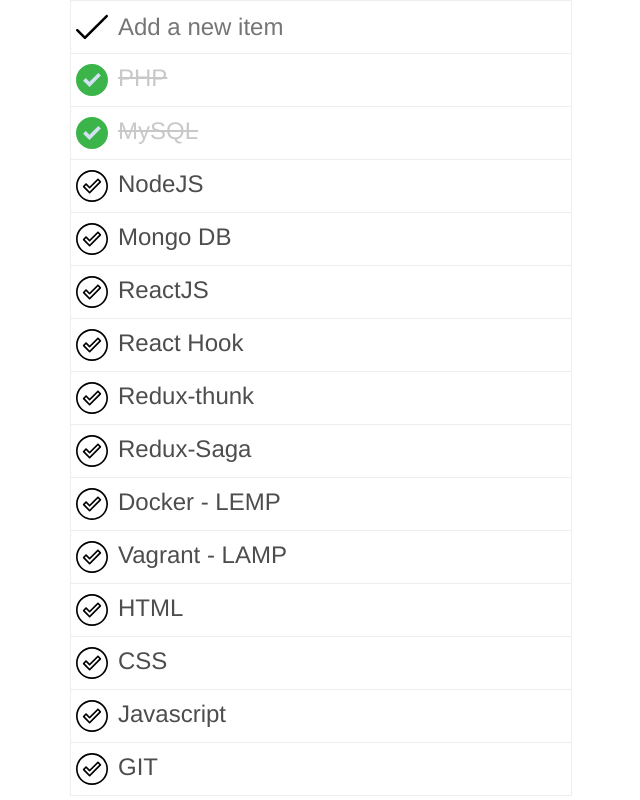
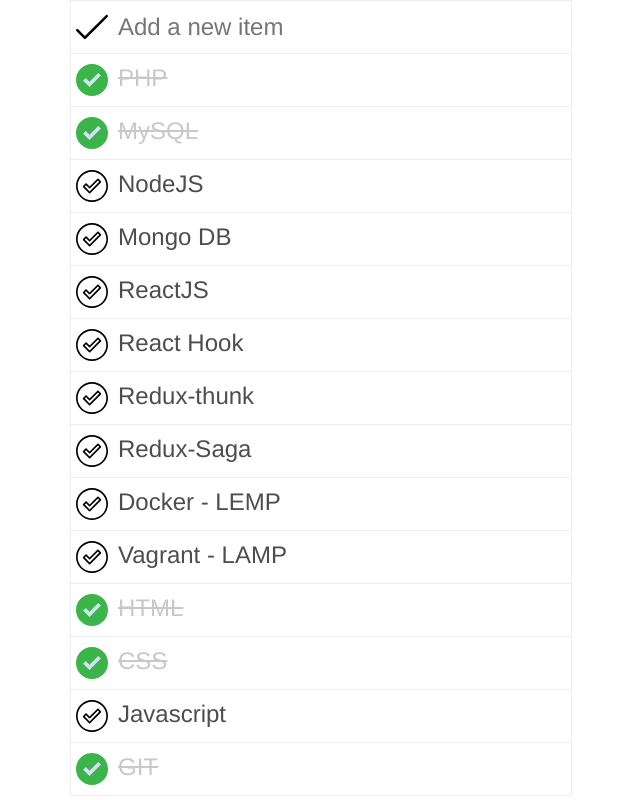
Before and after one commit to quangnguyen90/my_reactjs_case_study, a React (Create React App) app: page / in a window 1280 px wide. Shown: the whole page, without its empty margins (319-959 px from the left). Built offline with nearby package versions, Linux system fonts and the light colour scheme.

Commit message:
Props Type

```diff
--- a/src/App.js
+++ b/src/App.js
@@ -11,18 +11,18 @@
       todoItems: [
         { title: 'PHP', isComplete: true },
         { title: 'MySQL', isComplete: true },
-        { title: 'NodeJS' },
-        { title: 'Mongo DB' },
-        { title: 'ReactJS' },
-        { title: 'React Hook' },
-        { title: 'Redux-thunk' },
-        { title: 'Redux-Saga' },
-        { title: 'Docker - LEMP' },
-        { title: 'Vagrant - LAMP' },
-        { title: 'HTML' },
-        { title: 'CSS' },
-        { title: 'Javascript' },
-        { title: 'GIT' },
+        { title: 'NodeJS', isComplete: false },
+        { title: 'Mongo DB', isComplete: false  },
+        { title: 'ReactJS', isComplete: false  },
+        { title: 'React Hook', isComplete: false  },
+        { title: 'Redux-thunk', isComplete: false  },
+        { title: 'Redux-Saga', isComplete: false  },
+        { title: 'Docker - LEMP', isComplete: false  },
+        { title: 'Vagrant - LAMP', isComplete: false  },
+        { title: 'HTML', isComplete: true  },
+        { title: 'CSS', isComplete: true  },
+        { title: 'Javascript', isComplete: false  },
+        { title: 'GIT', isComplete: true  },
       ]
     }
 
--- a/src/components/Todo/TodoItem.js
+++ b/src/components/Todo/TodoItem.js
@@ -1,5 +1,8 @@
+
 import React, { Component } from 'react';
+import PropTypes from 'prop-types';
 import classNames from 'classnames';
+
 import checkImg from '../../img/check.svg';
 import checkCompleteImg from '../../img/check-complete.svg';
 import './TodoItem.css';
@@ -15,11 +18,25 @@
             <div className={classNames('TodoItem', {
                 'TodoItem-complete': item.isComplete
             })}>
-                <img onClick={onClick} src={url} width={32} height={32} />
+                <img
+                    alt="Check"
+                    onClick={onClick}
+                    src={url}
+                    width={32}
+                    height={32}
+                />
                 <p>{this.props.item.title}</p>
             </div>
         )
     }
 }
 
+TodoItem.propTypes = {
+    item : PropTypes.shape({
+        isComplete: PropTypes.bool.isRequired,
+        title: PropTypes.string.isRequired
+    }),
+    onClick : PropTypes.func.isRequired
+}
+
 export default TodoItem;
```
